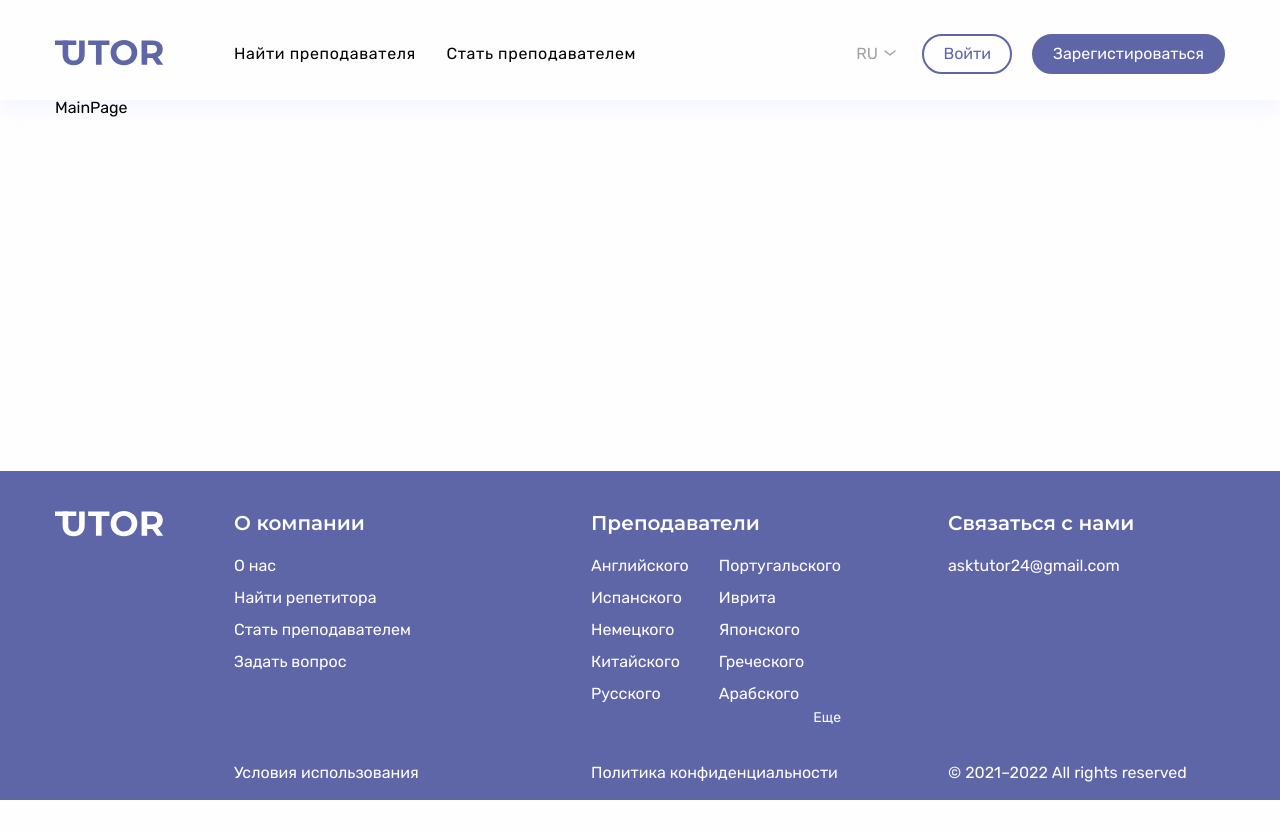
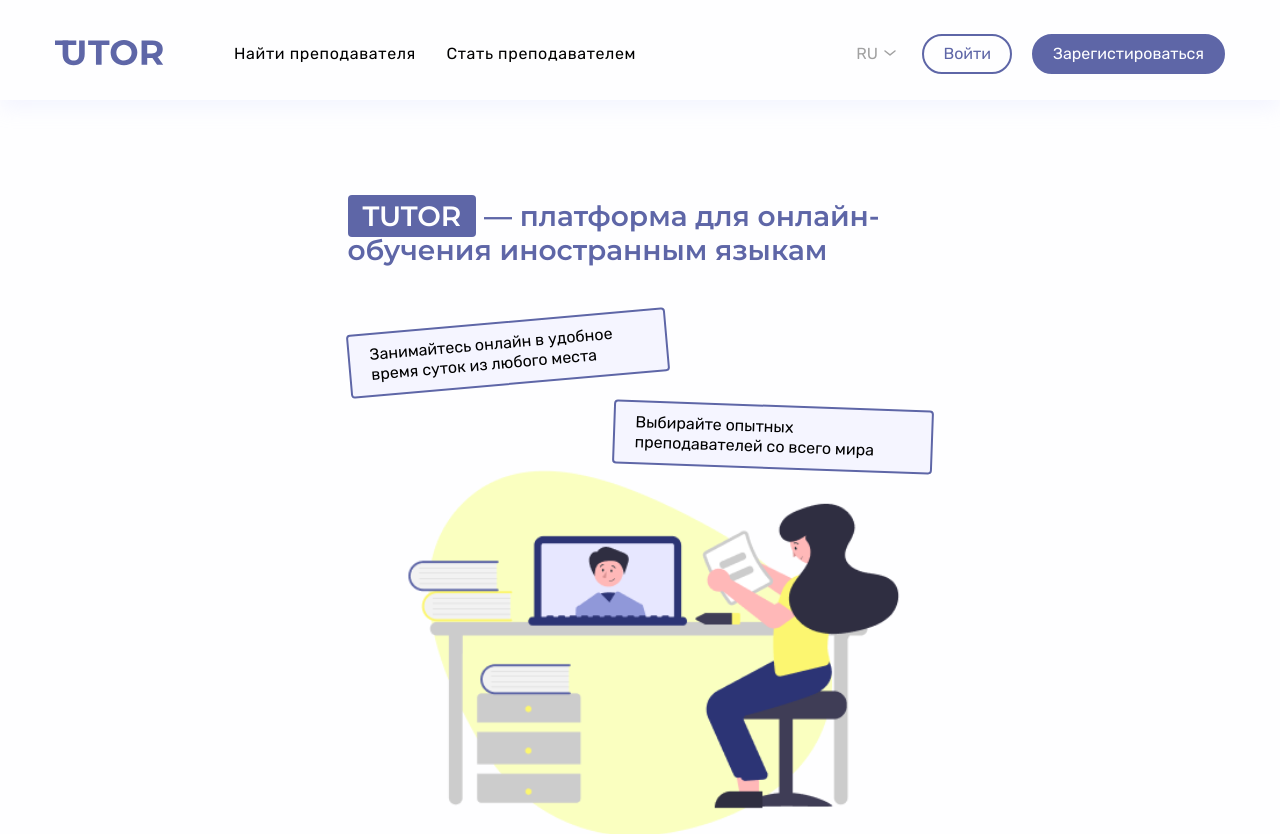
Before and after one commit to M09nlight/tutor, a React (Create React App) app: page / in a window 1280 px wide. Shown: the top 834 px of the page. Before the commit the page ends 800 px from the top, so only its background shows below. Built offline with nearby package versions, Linux system fonts and the light colour scheme.

Commit message:
feat: edit customization

```diff
--- a/src/common/components/input/input.scss
+++ b/src/common/components/input/input.scss
@@ -9,8 +9,8 @@
         color: #b6b6bb;
     }
     &--checkbox {
-        width: 18px;
-        height: 18px;
+        width: 20px;
+        height: 20px;
         margin-top: 0;
         margin-right: 2px;
     }
--- a/src/index.scss
+++ b/src/index.scss
@@ -64,6 +64,7 @@
     margin-top: rem(20);
     margin-bottom: rem(20);
     color: #161618;
+    width: 100%;
 }
 .form {
     padding: rem(50);
@@ -71,6 +72,7 @@
     min-height: rem(520);
     width: 100%;
     box-shadow: 3px 12px 24px 0px rgba(129, 137, 197, 0.2);
+    @include adaptiveValue("padding", 50, 5);
     @media (max-width: $mobile) {
         min-width: 0;
         box-shadow: none;
--- a/src/modules/auth/pages/SignUpPage.tsx
+++ b/src/modules/auth/pages/SignUpPage.tsx
@@ -261,11 +261,12 @@ const SignUpPage: FC<SignUpPageProps> = () => {
                   onChange={handleChangeAgreement}
                 />
                 <div>
-                  Я согласен&nbsp;
+                  Я согласен
                   <Link className="link" to="/">
+                    {" "}
                     с условиями использования
-                  </Link>
-                  &nbsp;и&nbsp;
+                  </Link>{" "}
+                  и{" "}
                   <Link className="link" to="/">
                     политикой конфиденциальности
                   </Link>
--- a/src/modules/auth/pages/sign-in-up-page.scss
+++ b/src/modules/auth/pages/sign-in-up-page.scss
@@ -11,6 +11,9 @@
         column-gap: 30px;
     }
     @media (max-width: $tablet) {
+        justify-content: center;
+    }
+    &--main {
         justify-content: center;
     }
 }
--- a/src/modules/main/pages/MainPage.tsx
+++ b/src/modules/main/pages/MainPage.tsx
@@ -1,12 +1,17 @@
 import React, { FC } from "react";
 import Container from "../../../common/components/container/Container";
+import About from "../../../common/components/about/About";
 
 interface MainPageProps {}
 
 const MainPage: FC<MainPageProps> = ({}) => {
   return (
     <main>
-      <Container>MainPage</Container>
+      <Container>
+        <div className="blocks blocks--main">
+          <About />
+        </div>
+      </Container>
     </main>
   );
 };
--- a/src/modules/profile/pages/ProfilePage.tsx
+++ b/src/modules/profile/pages/ProfilePage.tsx
@@ -29,8 +29,10 @@ const ProfilePage: FC<ProfilePageProps> = ({}) => {
     <main>
       <Container>
         <main className="main">
-          <div>Дата окончания access токена: {formatATED}</div>
-          <div>Дата окончания refresh токена: {formatRTED}</div>
+          <div className="blocks">
+            <div>Дата окончания access токена: {formatATED}</div>
+            <div>Дата окончания refresh токена: {formatRTED}</div>
+          </div>
         </main>
       </Container>
     </main>
```
